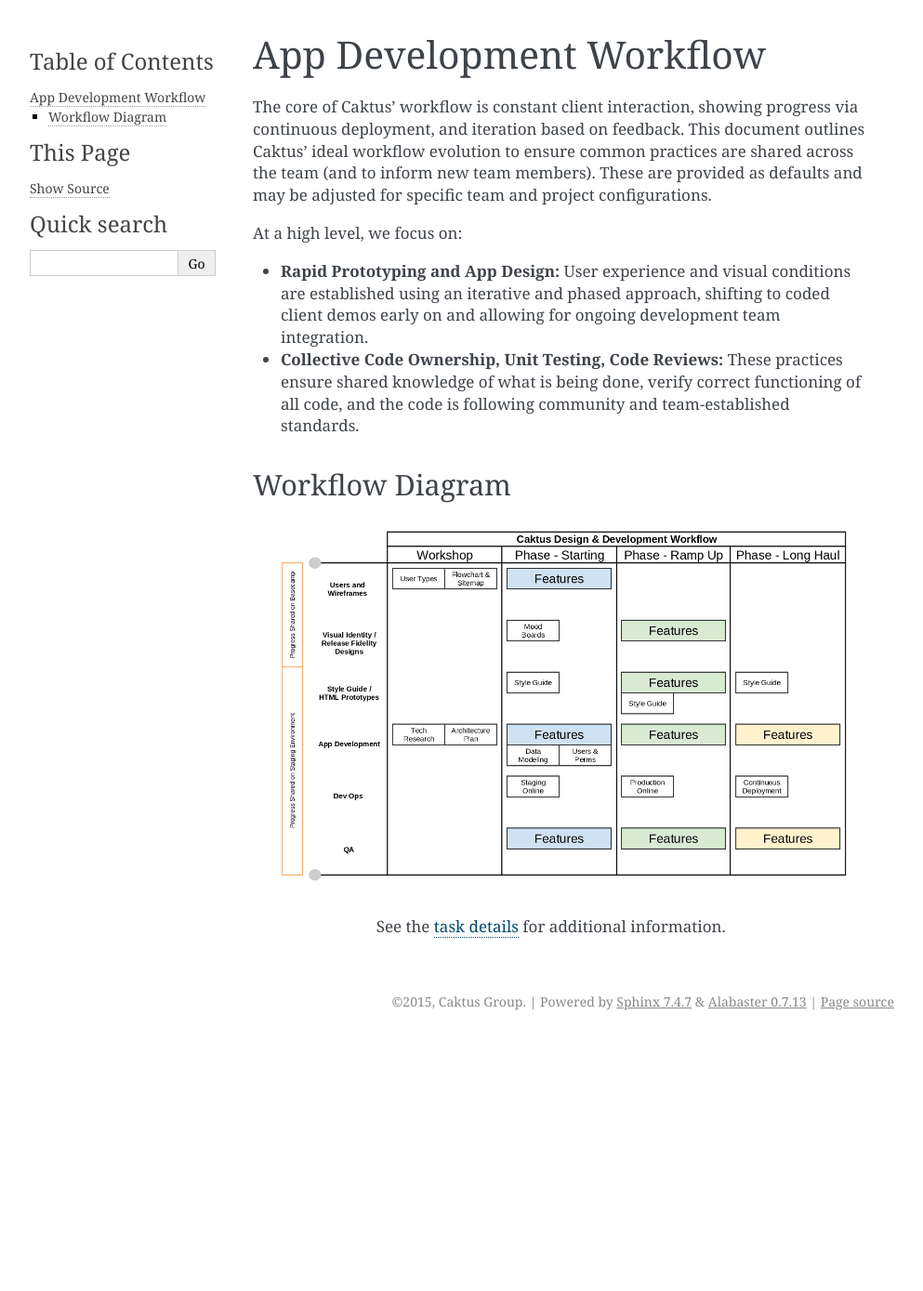
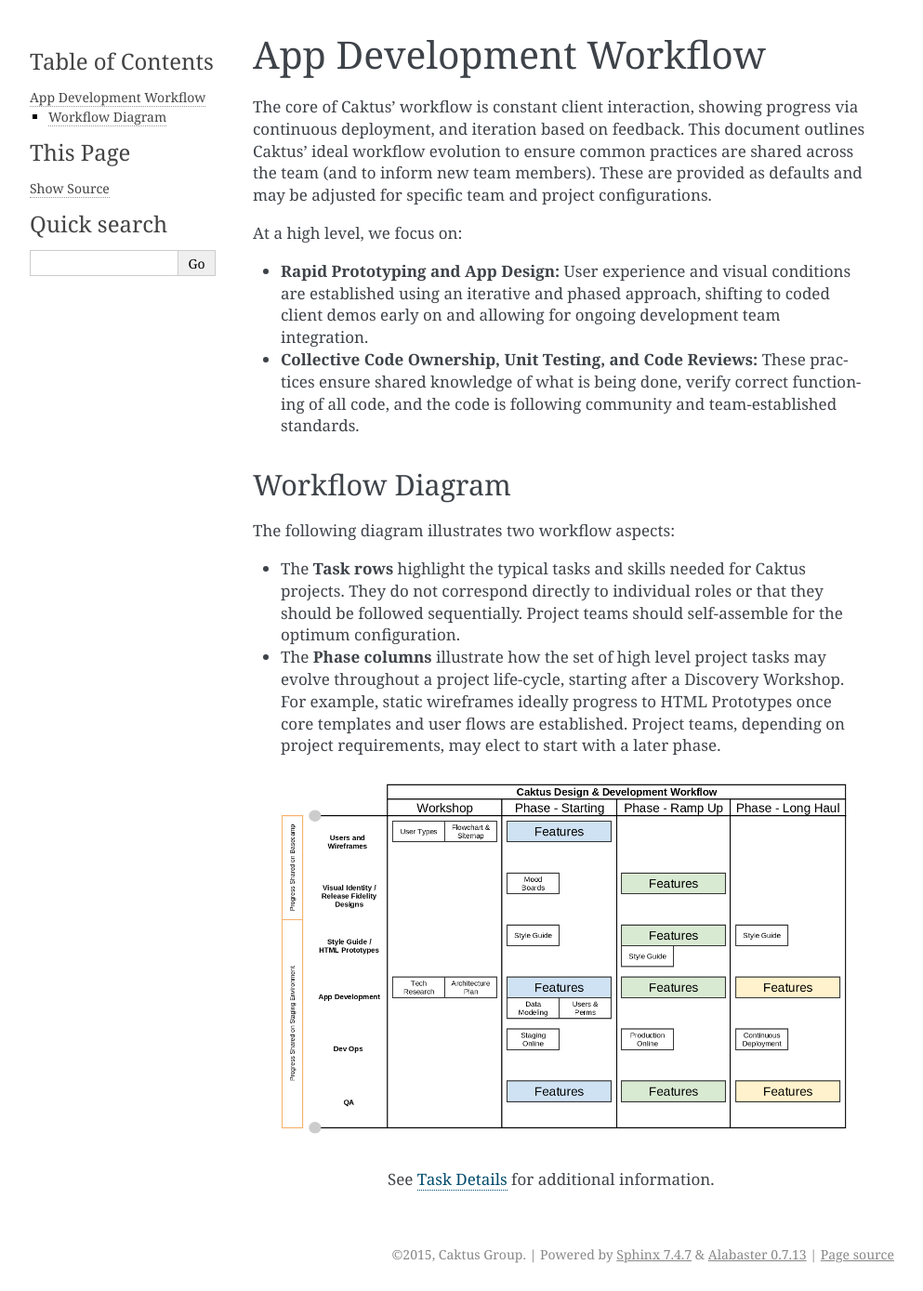
Before and after one commit to caktus/guidebook, a Sphinx documentation site: the page built from source/workflow.rst, in a window 1280 px wide. Shown: the whole page at 93% size, without its empty margins (148-1141 px from the left). Built offline with Sphinx 7.4.7, drawn with Linux system fonts in a browser that asks for light colours; before the commit the page ends 1117 px from its top, so only the background shows below that.

Commit message:
add task/phase descriptions

```diff
--- a/source/workflow.rst
+++ b/source/workflow.rst
@@ -10,14 +10,19 @@ and may be adjusted for specific team and project configurations.
 At a high level, we focus on:
 
 * **Rapid Prototyping and App Design:** User experience and visual conditions are established using an iterative and phased approach, shifting to coded client demos early on and allowing for ongoing development team integration.
-* **Collective Code Ownership, Unit Testing, Code Reviews:** These practices ensure shared knowledge of what is being done, verify correct functioning of all code, and the code is following community and team-established standards.
+* **Collective Code Ownership, Unit Testing, and Code Reviews:** These practices ensure shared knowledge of what is being done, verify correct functioning of all code, and the code is following community and team-established standards.
 
 
 Workflow Diagram
 ----------------
 
+The following diagram illustrates two workflow aspects:
+
+* The **Task rows** highlight the typical tasks and skills needed for Caktus projects. They do not correspond directly to individual roles or that they should be followed sequentially. Project teams should self-assemble for the optimum configuration.
+* The **Phase columns** illustrate how the set of high level project tasks may evolve throughout a project life-cycle, starting after a Discovery Workshop. For example, static wireframes ideally progress to HTML Prototypes once core templates and user flows are established. Project teams, depending on project requirements, may elect to start with a later phase.
+
 .. figure:: _static/caktus_design_dev_workflow.png
   :target: _static/caktus_design_dev_workflow.png
   :alt: Caktus App Development Workflow
 
-  See the `task details <https://docs.google.com/document/d/1vh4wzkOTP2al5X5hbDx7ct3NTnXjsOANWxt4wBghcI8/edit?usp=sharing>`_ for additional information.
+  See `Task Details <https://docs.google.com/document/d/1vh4wzkOTP2al5X5hbDx7ct3NTnXjsOANWxt4wBghcI8/edit?usp=sharing>`_ for additional information.
```
